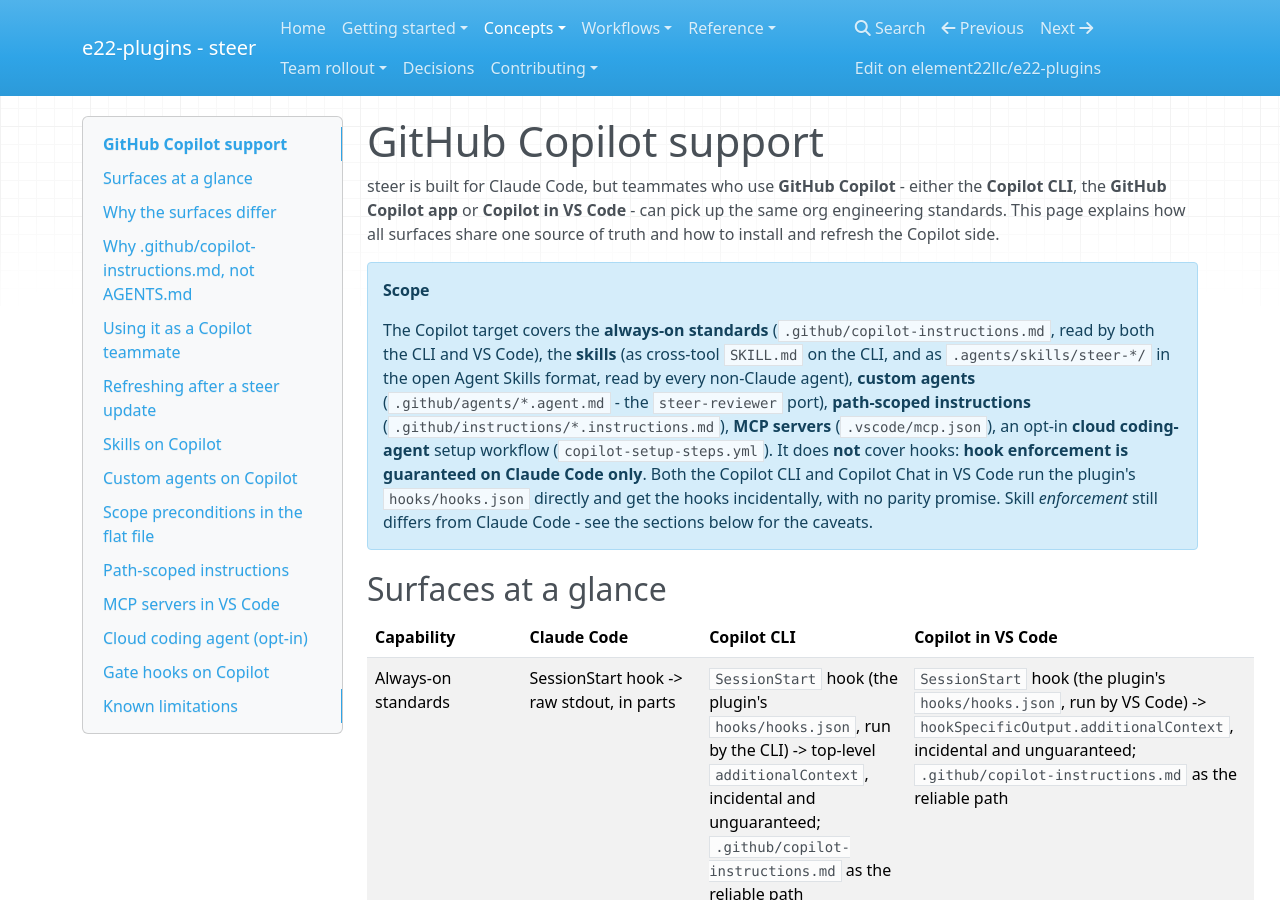
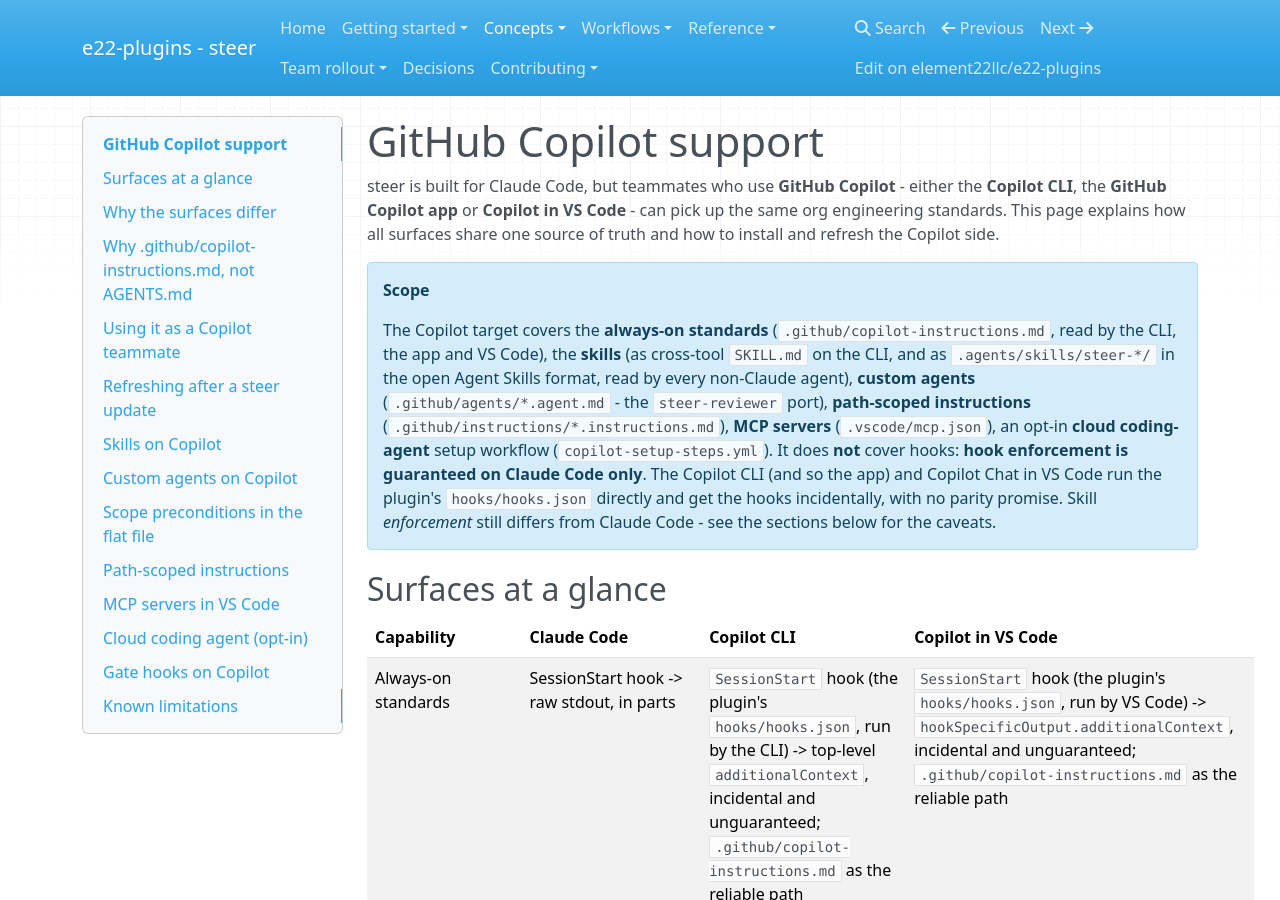
Before and after one commit to element22llc/e22-plugins, an MkDocs documentation site: the page built from docs/concepts/copilot-support.md, in a window 1280 px wide and 900 px high. Built offline with MkDocs 1.6.1, drawn with Linux system fonts in a browser that asks for light colours; nearby versions of some CDN libraries.

Commit message:
docs(steer): count the Copilot app among the surfaces that read the instructions file
Co-Authored-By: Claude Opus 5.5 (1M context) <noreply@anthropic.com>

```diff
--- a/docs/concepts/copilot-support.md
+++ b/docs/concepts/copilot-support.md
@@ -7,7 +7,7 @@ truth and how to install and refresh the Copilot side.
 
 !!! note "Scope"
     The Copilot target covers the **always-on standards**
-    (`.github/copilot-instructions.md`, read by both the CLI and VS Code), the
+    (`.github/copilot-instructions.md`, read by the CLI, the app and VS Code), the
     **skills** (as cross-tool `SKILL.md` on the CLI, and as
     `.agents/skills/steer-*/` in the open Agent Skills format, read by every
     non-Claude agent), **custom agents**
@@ -15,8 +15,8 @@ truth and how to install and refresh the Copilot side.
     instructions** (`.github/instructions/*.instructions.md`), **MCP servers**
     (`.vscode/mcp.json`), an opt-in **cloud coding-agent** setup workflow
     (`copilot-setup-steps.yml`). It does **not** cover hooks: **hook
-    enforcement is guaranteed on Claude Code only**. Both the Copilot CLI and
-    Copilot Chat in VS Code run the plugin's `hooks/hooks.json` directly and get
+    enforcement is guaranteed on Claude Code only**. The Copilot CLI (and so the
+    app) and Copilot Chat in VS Code run the plugin's `hooks/hooks.json` directly and get
     the hooks incidentally, with no parity promise. Skill *enforcement* still differs
     from Claude Code - see the sections below for the caveats.
 
```
